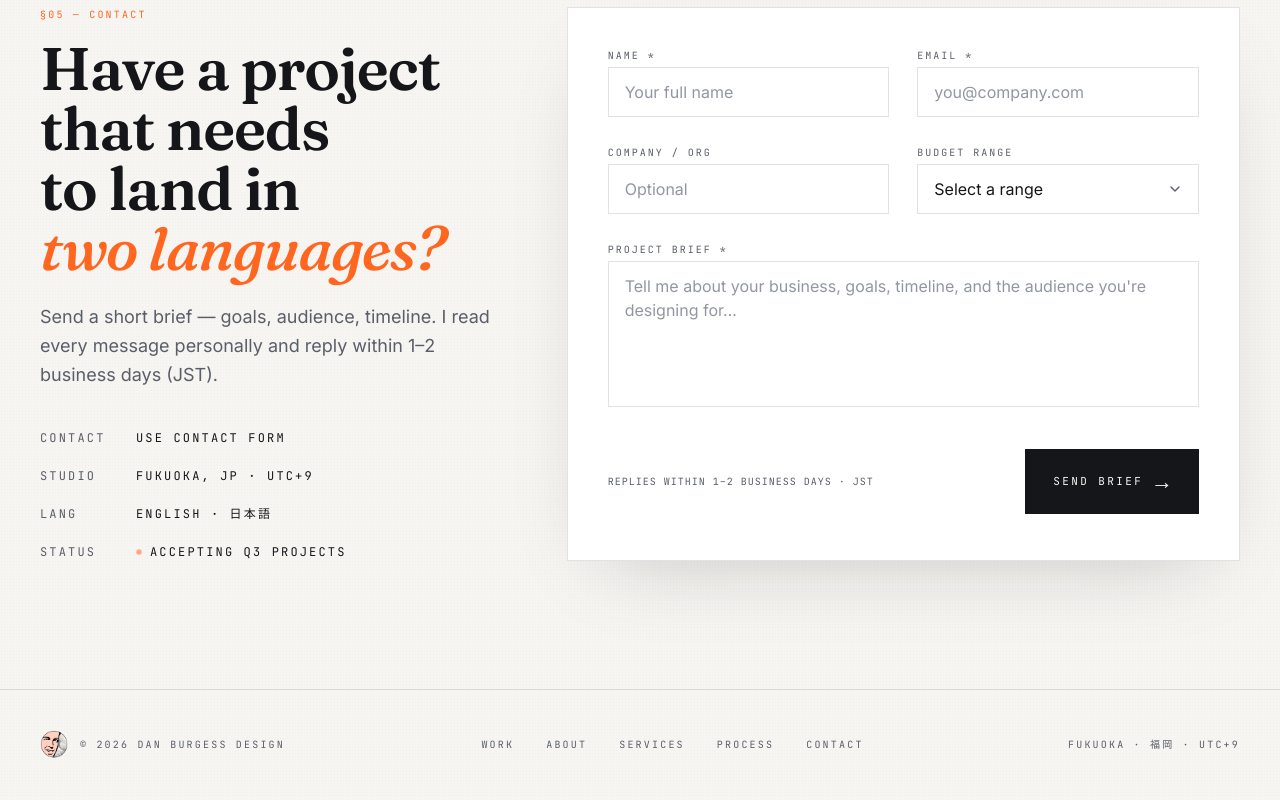
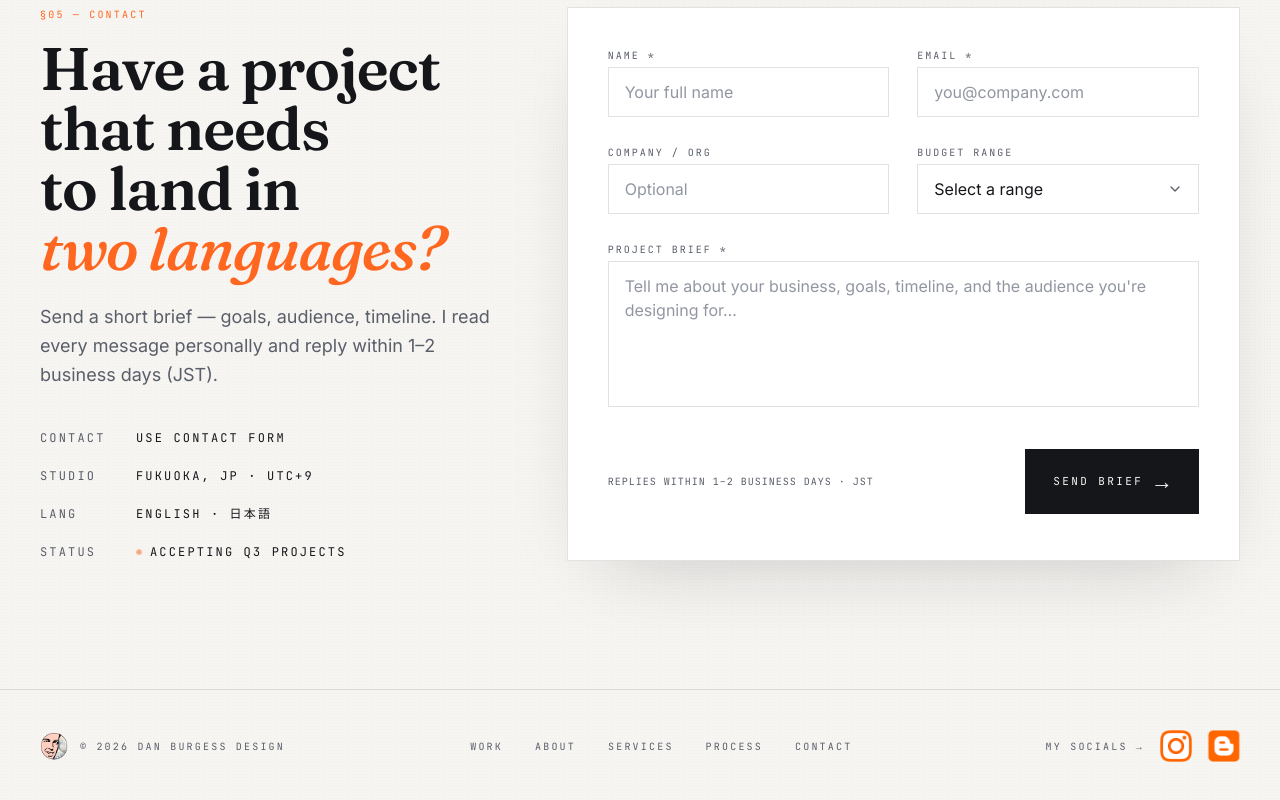
Before and after one commit to canuckinjapan-cmd/Dan-Burgess-LV-AIS, a React (Vite) app: page / in a window 1280 px wide. Shown: the part 6724-7524 px from the top of the page. Built offline with nearby package versions, Linux system fonts and the light colour scheme; no server answers.

Commit message:
feat: Add social media links to footer
Integrates Instagram and Blogger logos and links into the footer of the TopBar and Index pages, providing users with direct access to these platforms. Updates image assets for consistency.

```diff
--- a/src/components/TopBar.tsx
+++ b/src/components/TopBar.tsx
@@ -3,6 +3,8 @@ import { Menu, X } from "lucide-react";
 import { motion, AnimatePresence } from "motion/react";
 import { useLanguage } from "@/context/LanguageContext";
 import manga from "@/assets/danface_manga-2025.png";
+import instagramLogo from "@/assets/Instagram-Logo.png";
+import bloggerLogo from "@/assets/Blogger-Logo.png";
 
 const navItems = [
   { label: "Work", jpLabel: "制作事例", href: "#work" },
@@ -168,7 +170,34 @@ export const TopBar = () => {
               </motion.div>
             </nav>
             <div className="absolute bottom-10 left-8 right-8 flex justify-between items-center font-mono text-[10px] uppercase tracking-widest text-ink-muted">
-              <span>Fukuoka · UTC+9</span>
+              <div className="flex items-center gap-4">
+                <a
+                  href="https://www.instagram.com/canuckinjapan/"
+                  target="_blank"
+                  rel="noopener noreferrer"
+                  className="flex items-center justify-center size-8 transition-transform hover:scale-110"
+                >
+                  <img
+                    src={instagramLogo}
+                    alt="Instagram"
+                    className="w-full h-full object-contain"
+                    style={{ imageRendering: "-webkit-optimize-contrast" }}
+                  />
+                </a>
+                <a
+                  href="https://djb-archviz.blogspot.com"
+                  target="_blank"
+                  rel="noopener noreferrer"
+                  className="flex items-center justify-center size-8 transition-transform hover:scale-110"
+                >
+                  <img
+                    src={bloggerLogo}
+                    alt="Blogger"
+                    className="w-full h-full object-contain"
+                    style={{ imageRendering: "-webkit-optimize-contrast" }}
+                  />
+                </a>
+              </div>
               <span>© {new Date().getFullYear()} Burgess</span>
             </div>
           </motion.div>
--- a/src/pages/Index.tsx
+++ b/src/pages/Index.tsx
@@ -1,4 +1,5 @@
 import { motion } from "motion/react";
+import { Instagram, Rss } from "lucide-react";
 import { TopBar } from "@/components/TopBar";
 import { KineticWordmark } from "@/components/KineticWordmark";
 import { CaseStudies } from "@/components/CaseStudies";
@@ -6,6 +7,8 @@ import { ContactForm } from "@/components/ContactForm";
 import { PortraitPlate } from "@/components/PortraitPlate";
 import manga from "@/assets/danface_manga-2025.png";
 
+import instagramLogo from "@/assets/Instagram-Logo.png";
+import bloggerLogo from "@/assets/Blogger-Logo.png";
 import { useLanguage } from "@/context/LanguageContext";
 
 const Index = () => {
@@ -472,7 +475,59 @@ const Index = () => {
             <a href="#process" className="px-2 py-1 hover:text-white hover:bg-accent-brand rounded-sm transition-all">{t("Process", "プロセス")}</a>
             <a href="#contact" className="px-2 py-1 hover:text-white hover:bg-accent-brand rounded-sm transition-all">{t("Contact", "お問い合わせ")}</a>
           </div>
-          <span>{t("Fukuoka · 福岡 · UTC+9", "福岡 · Fukuoka · UTC+9")}</span>
+          <div className="flex items-center gap-4">
+            <span className="text-ink-muted">{t("MY SOCIALS →", "自分のSNS→")}</span>
+
+            {/* Instagram */}
+            <div className="relative group">
+              <a
+                href="https://www.instagram.com/canuckinjapan/"
+                target="_blank"
+                rel="noopener noreferrer"
+                className="flex items-center justify-center size-8 transition-transform hover:scale-110"
+              >
+                <img
+                  src={instagramLogo}
+                  alt="Instagram"
+                  className="w-full h-full object-contain"
+                  style={{ imageRendering: "-webkit-optimize-contrast" }}
+                />
+              </a>
+
+              {/* Tooltip Balloon */}
+              <div className="absolute left-1/2 -translate-x-1/2 bottom-[calc(100%+12px)] opacity-0 group-hover:opacity-100 transition-all duration-200 pointer-events-none translate-y-1 group-hover:translate-y-0">
+                <div className="relative bg-ink text-surface text-[9px] font-mono uppercase tracking-[0.1em] px-2.5 py-1.5 rounded-sm whitespace-nowrap shadow-2xl">
+                  {t("SOME NATURE PHOTOS", "自作自然の写真")}
+                  <div className="absolute -bottom-1 left-1/2 -translate-x-1/2 w-2 h-2 bg-ink rotate-45" />
+                </div>
+              </div>
+            </div>
+
+            {/* Blogspot */}
+            <div className="relative group">
+              <a
+                href="https://djb-archviz.blogspot.com"
+                target="_blank"
+                rel="noopener noreferrer"
+                className="flex items-center justify-center size-8 transition-transform hover:scale-110"
+              >
+                <img
+                  src={bloggerLogo}
+                  alt="Blogger"
+                  className="w-full h-full object-contain"
+                  style={{ imageRendering: "-webkit-optimize-contrast" }}
+                />
+              </a>
+
+              {/* Tooltip Balloon */}
+              <div className="absolute left-1/2 -translate-x-1/2 bottom-[calc(100%+12px)] opacity-0 group-hover:opacity-100 transition-all duration-200 pointer-events-none translate-y-1 group-hover:translate-y-0">
+                <div className="relative bg-ink text-surface text-[9px] font-mono uppercase tracking-[0.1em] px-2.5 py-1.5 rounded-sm whitespace-nowrap shadow-2xl">
+                  {t("3D CG MADE BY ME", "自作の3DCG作例")}
+                  <div className="absolute -bottom-1 left-1/2 -translate-x-1/2 w-2 h-2 bg-ink rotate-45" />
+                </div>
+              </div>
+            </div>
+          </div>
         </div>
       </footer>
     </div>
--- a/src/pages/NotFound.tsx
+++ b/src/pages/NotFound.tsx
@@ -3,6 +3,8 @@ import { useNavigate, Link } from "react-router-dom";
 import { TopBar } from "@/components/TopBar";
 import { useLanguage } from "@/context/LanguageContext";
 import manga from "@/assets/danface_manga-2025.png";
+import instagramLogo from "@/assets/Instagram-Logo.png";
+import bloggerLogo from "@/assets/Blogger-Logo.png";
 
 const MatrixRain = () => {
   const canvasRef = useRef<HTMLCanvasElement>(null);
@@ -143,7 +145,59 @@ const NotFound = () => {
             <Link to="/#process" className="px-2 py-1 hover:text-white hover:bg-accent-brand rounded-sm transition-all">{t("Process", "プロセス")}</Link>
             <Link to="/#contact" className="px-2 py-1 hover:text-white hover:bg-accent-brand rounded-sm transition-all">{t("Contact", "お問い合わせ")}</Link>
           </div>
-          <span>{t("Fukuoka · 福岡 · UTC+9", "福岡 · Fukuoka · UTC+9")}</span>
+          <div className="flex items-center gap-4">
+            <span className="text-ink-muted">{t("MY SOCIALS →", "自分のSNS→")}</span>
+
+            {/* Instagram */}
+            <div className="relative group">
+              <a
+                href="https://www.instagram.com/canuckinjapan/"
+                target="_blank"
+                rel="noopener noreferrer"
+                className="flex items-center justify-center size-8 transition-transform hover:scale-110"
+              >
+                <img
+                  src={instagramLogo}
+                  alt="Instagram"
+                  className="w-full h-full object-contain"
+                  style={{ imageRendering: "-webkit-optimize-contrast" }}
+                />
+              </a>
+
+              {/* Tooltip Balloon */}
+              <div className="absolute left-1/2 -translate-x-1/2 bottom-[calc(100%+12px)] opacity-0 group-hover:opacity-100 transition-all duration-200 pointer-events-none translate-y-1 group-hover:translate-y-0">
+                <div className="relative bg-ink text-surface text-[9px] font-mono uppercase tracking-[0.1em] px-2.5 py-1.5 rounded-sm whitespace-nowrap shadow-2xl">
+                  {t("SOME NATURE PHOTOS", "自作自然の写真")}
+                  <div className="absolute -bottom-1 left-1/2 -translate-x-1/2 w-2 h-2 bg-ink rotate-45" />
+                </div>
+              </div>
+            </div>
+
+            {/* Blogspot */}
+            <div className="relative group">
+              <a
+                href="https://djb-archviz.blogspot.com"
+                target="_blank"
+                rel="noopener noreferrer"
+                className="flex items-center justify-center size-8 transition-transform hover:scale-110"
+              >
+                <img
+                  src={bloggerLogo}
+                  alt="Blogger"
+                  className="w-full h-full object-contain"
+                  style={{ imageRendering: "-webkit-optimize-contrast" }}
+                />
+              </a>
+
+              {/* Tooltip Balloon */}
+              <div className="absolute left-1/2 -translate-x-1/2 bottom-[calc(100%+12px)] opacity-0 group-hover:opacity-100 transition-all duration-200 pointer-events-none translate-y-1 group-hover:translate-y-0">
+                <div className="relative bg-ink text-surface text-[9px] font-mono uppercase tracking-[0.1em] px-2.5 py-1.5 rounded-sm whitespace-nowrap shadow-2xl">
+                  {t("3D CG MADE BY ME", "自作の3DCG作例")}
+                  <div className="absolute -bottom-1 left-1/2 -translate-x-1/2 w-2 h-2 bg-ink rotate-45" />
+                </div>
+              </div>
+            </div>
+          </div>
         </div>
       </footer>
     </div>
```
Also changed, not shown: src/assets/Blogger-Logo.png (added), src/assets/Instagram-Logo.png (added).
